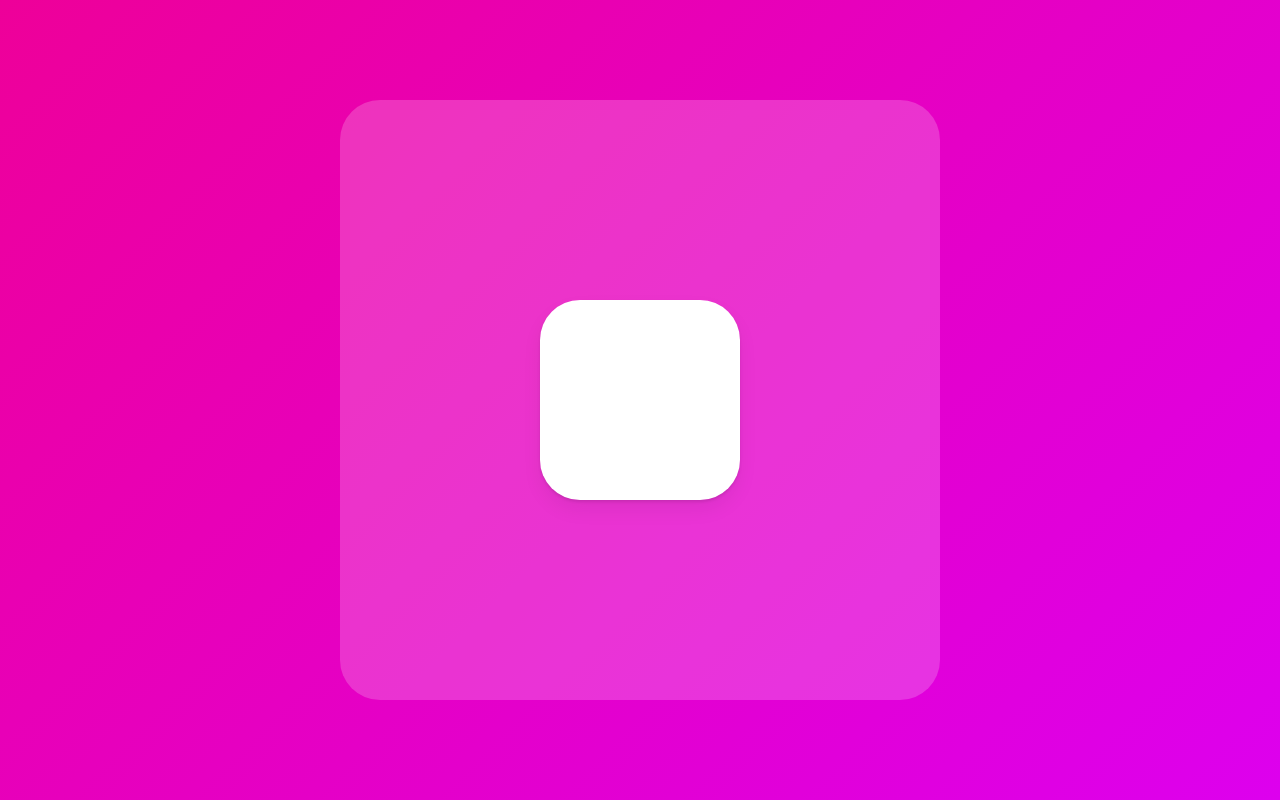
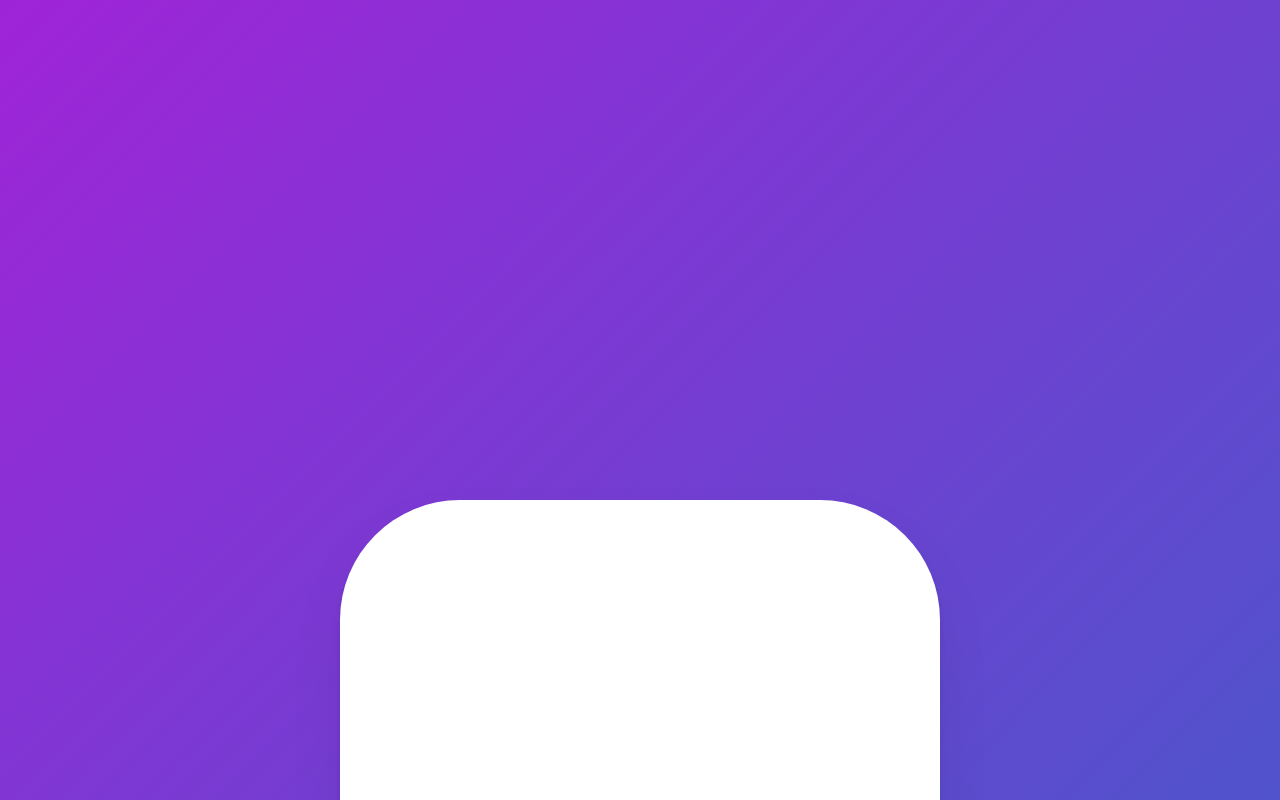
Before and after one commit to jiwoon-code/react-animation, a React (Create React App) app: page / in a window 1280 px wide. Shown: the top 800 px of the page. Built offline with nearby package versions, Linux system fonts and the light colour scheme.

Commit message:
motionvalue part

```diff
--- a/src/App.tsx
+++ b/src/App.tsx
@@ -1,24 +1,14 @@
 import styled from "styled-components";
-import { motion } from "framer-motion";
-import { useRef } from "react";
+import { motion, useMotionValue, useTransform, useScroll } from "framer-motion";
+import { useEffect } from "react";
 
 const Wrapper = styled(motion.div)`
-  height: 100vh;
+  height: 200vh;
   width: 100vw;
   display: flex;
   justify-content: center;
   align-items: center;
-`;
-
-const BiggerBox = styled.div`
-  width: 600px;
-  height: 600px;
-  background-color: rgba(255, 255, 255, 0.2);
-  border-radius: 40px;
-  display: flex;
-  justify-content: center;
-  align-items: center;
-  overflow: hidden;
+  background: linear-gradient(135deg, rgb(238, 0, 153), rgb(221, 0, 238));
 `;
 
 const Box = styled(motion.div)`
@@ -29,25 +19,28 @@ const Box = styled(motion.div)`
   box-shadow: 0 2px 3px rgba(0, 0, 0, 0.1), 0 10px 20px rgba(0, 0, 0, 0.06);
 `;
 
-const boxVariants = {
-  hover: { scale: 1, rotateZ: 90 },
-  click: { scale: 1, borderRadius: "100px" },
-};
 function App() {
-  const biggerBoxRef = useRef<HTMLDivElement>(null);
+  const x = useMotionValue(0);
+  const { scrollYProgress } = useScroll();
+  const scale = useTransform(scrollYProgress, [0, 2], [1, 5]);
+  const rotateZ = useTransform(x, [-800, 800], [-360, 360]);
+  const gradient = useTransform(
+    x,
+    [-800, 0, 800],
+    [
+      "linear-gradient(135deg, rgb(177, 38, 105), rgb(214, 58, 188))",
+      "linear-gradient(135deg, rgb(159, 36, 216), rgb(49, 101, 199))",
+      "linear-gradient(135deg, rgb(71, 189, 175), rgb(27, 186, 67))",
+    ]
+  );
+
   return (
-    <Wrapper>
-      <BiggerBox ref={biggerBoxRef}>
-        <Box
-          drag
-          dragSnapToOrigin
-          dragElastic={0.5}
-          dragConstraints={biggerBoxRef}
-          variants={boxVariants}
-          whileHover="hover"
-          whileTap="click"
-        />
-      </BiggerBox>
+    <Wrapper style={{ background: gradient }}>
+      <Box
+        style={{ x, scale: scale, rotateZ: rotateZ }}
+        drag="x"
+        dragSnapToOrigin
+      />
     </Wrapper>
   );
 }
--- a/src/index.tsx
+++ b/src/index.tsx
@@ -64,7 +64,7 @@ body {
   font-family: 'Source Sans Pro', sans-serif;
   color:black;
   line-height: 1.2;
-  background:linear-gradient(135deg,#e09,#d0e);
+  background:linear-gradient(135deg,rgb(238, 0, 153),rgb(221, 0, 238));
 }
 a {
   text-decoration:none;
```
